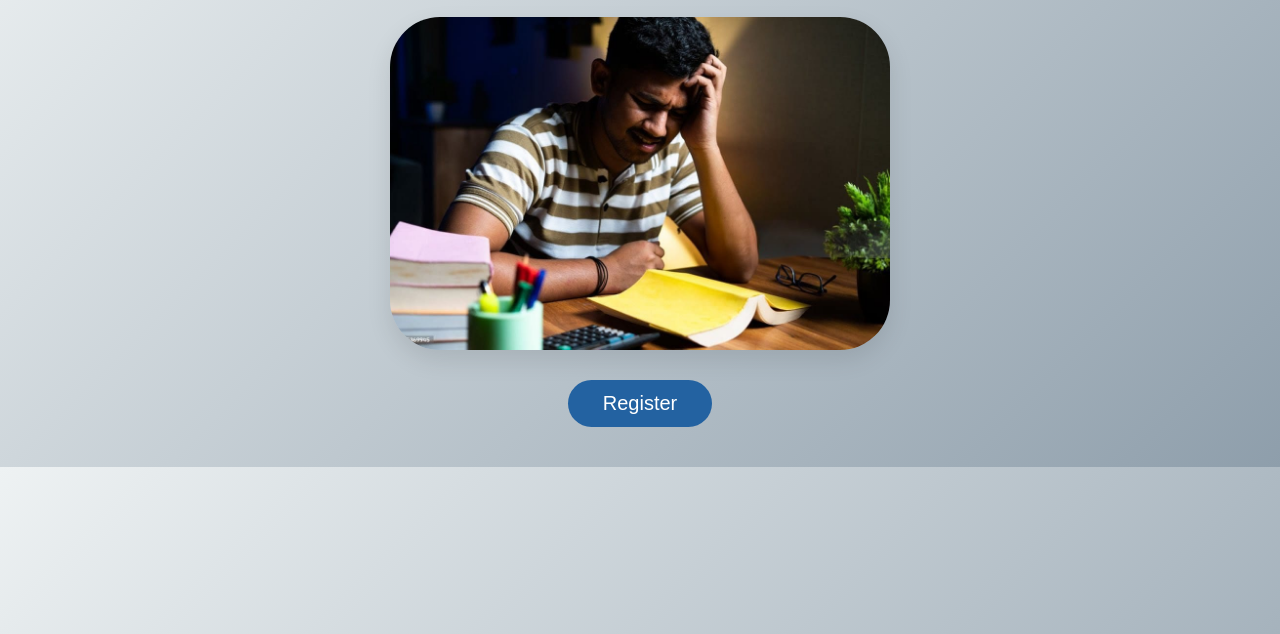
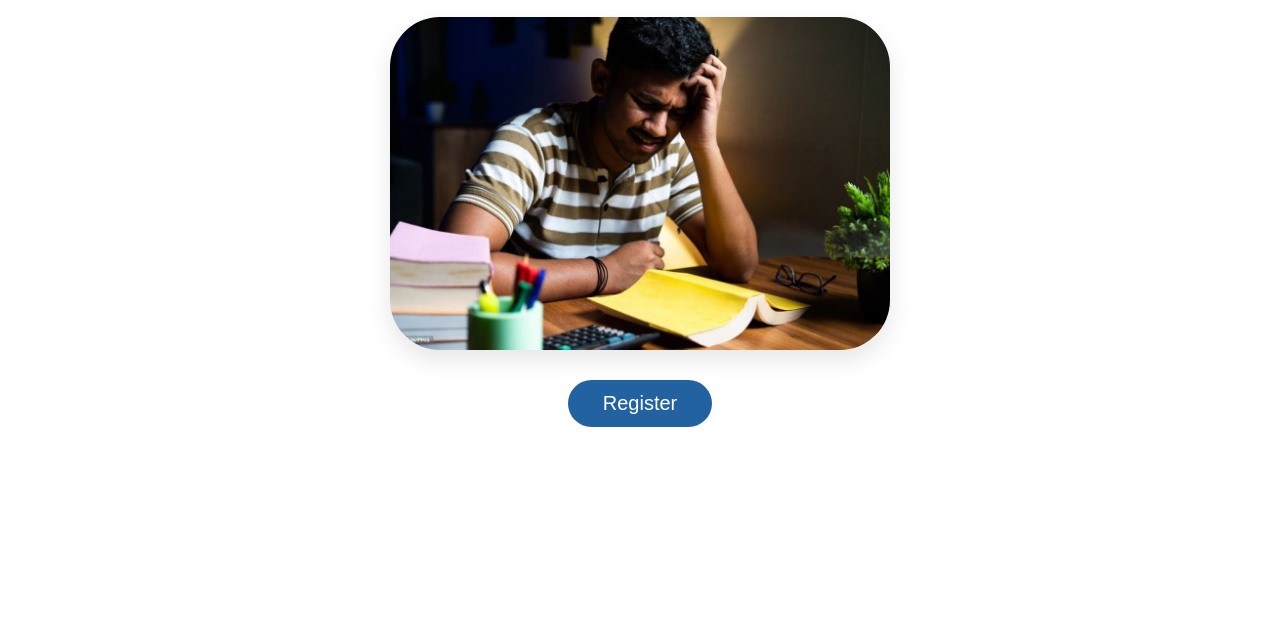
Before and after one commit to Ritikabudhiraja2006/Mymentor.in, a plain HTML site: page index.html in a window 1280 px wide. Shown: the part 166-800 px from the top of the page. Drawn offline with Linux system fonts and the light colour scheme.

Commit message:
Update style.css

```diff
--- a/style.css
+++ b/style.css
@@ -19,7 +19,7 @@ body {
     text-align: center;
 
     /* Eye comfort gradient background */
-    background: linear-gradient(135deg, #eef2f3 0%, #8e9eab 100%);
+    background: linear-gradient(135deg, #e8f1f5);
 }
 
 /* Main Container */
```
